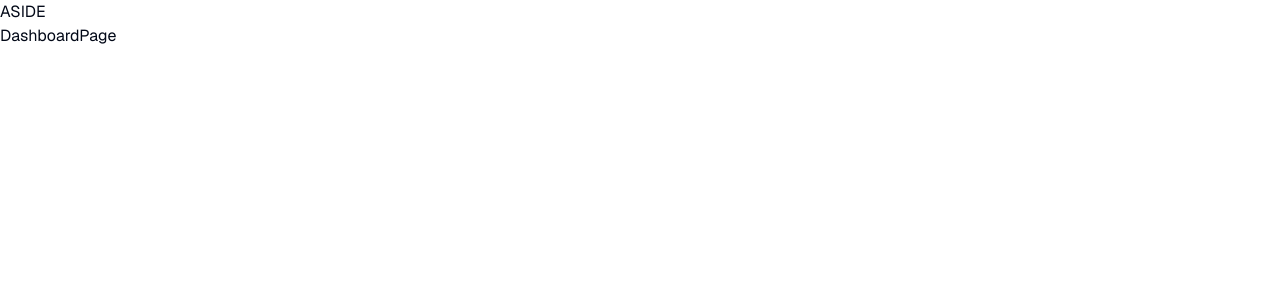
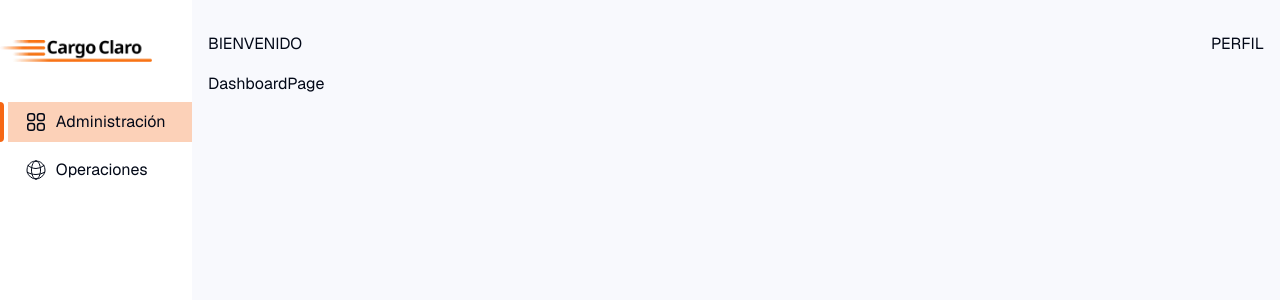
Before and after one commit to cargoclaro/glosa, a Next.js app: page /auth/dashboard in a window 1280 px wide. Shown: the top 300 px of the page. Built offline with nearby package versions, Linux system fonts and the light colour scheme.

Commit message:
[UPDATE] sidebar

```diff
--- /dev/null
+++ b/app/auth/components/Header.tsx
@@ -0,0 +1,14 @@
+const Header = () => {
+  return (
+    <header className="w-full sticky top-0 z-30 bg-[#f8f9fd]">
+      <nav className="py-4">
+        <ul className="w-full flex justify-between items-center gap-4">
+          <li>BIENVENIDO</li>
+          <li>PERFIL</li>
+        </ul>
+      </nav>
+    </header>
+  );
+};
+
+export default Header;
--- /dev/null
+++ b/app/auth/components/Sidebar.tsx
@@ -0,0 +1,66 @@
+"use client";
+
+import Link from "next/link";
+import Image from "next/image";
+import { cn } from "@/app/utils/cn";
+import { usePathname } from "next/navigation";
+import { GlobeAlt, Square2x2 } from "@/public/icons";
+
+const Sidebar = () => {
+  return (
+    <aside className="fixed top-0 w-48 h-screen transition-transform -translate-x-full sm:translate-x-0 bg-white">
+      <div className="h-full overflow-y-auto">
+        <div className="size-auto my-10 pr-10">
+          <Image
+            src="/logo.webp"
+            alt="Cargo Claro Logo"
+            width={100}
+            height={100}
+            className="size-full"
+          />
+        </div>
+        <ul className="space-y-2">
+          <li>
+            <LinkComp to="/auth/dashboard" span="Administración" icon="home" />
+          </li>
+          <li>
+            <LinkComp to="/auth/gloss" span="Operaciones" icon="globe" />
+          </li>
+        </ul>
+      </div>
+    </aside>
+  );
+};
+
+export default Sidebar;
+
+interface ILinkComp {
+  to: string;
+  span: string;
+  icon: string;
+}
+
+const LinkComp = ({ to, span, icon }: ILinkComp) => {
+  const pathname = usePathname();
+  const isActive = pathname.startsWith(to);
+
+  return (
+    <Link href={to} className="flex group gap-1">
+      <div
+        className={cn(
+          "w-1 h-auto group-hover:bg-cargoClaroOrange rounded-e-3xl",
+          isActive && "bg-cargoClaroOrange"
+        )}
+      />
+      <div
+        className={cn(
+          "w-full flex gap-2 py-2 px-4 group-hover:bg-cargoClaroOrange/30",
+          isActive && "bg-cargoClaroOrange/30"
+        )}
+      >
+        {icon === "home" ? <Square2x2 /> : <GlobeAlt strokeWidth={1} />}
+        <span>{span}</span>
+      </div>
+    </Link>
+  );
+};
--- /dev/null
+++ b/app/auth/components/index.ts
@@ -0,0 +1,4 @@
+import Header from "./Header";
+import Sidebar from "./Sidebar";
+
+export { Header, Sidebar };
--- a/app/auth/dashboard/page.tsx
+++ b/app/auth/dashboard/page.tsx
@@ -1,5 +1,5 @@
 const DashboardPage = () => {
-  return <div>DashboardPage</div>;
+  return <div className="h-[2000px]">DashboardPage</div>;
 };
 
 export default DashboardPage;
--- a/app/auth/layout.tsx
+++ b/app/auth/layout.tsx
@@ -1,9 +1,14 @@
+import { Header, Sidebar } from "./components";
+
 const AuthLayout = ({ children }: { children: React.ReactNode }) => {
   return (
-    <div>
-      ASIDE
-      {children}
-    </div>
+    <>
+      <Sidebar />
+      <article className="bg-[#f8f9fd] min-h-screen md:ml-48 p-4">
+        <Header />
+        {children}
+      </article>
+    </>
   );
 };
 
--- a/app/services/user/controller.ts
+++ b/app/services/user/controller.ts
@@ -3,7 +3,7 @@
 import bcrypt from "bcrypt";
 import { create, read } from "./model";
 import { validateSchema } from "./schema";
-import { redirect } from "next/navigation";
+// import { redirect } from "next/navigation";
 import { createUserSession } from "../auth";
 import type { IUser } from "@/app/interfaces";
 
@@ -36,6 +36,9 @@ export async function login(formData: FormData) {
     }
 
     await createUserSession(user.id);
+    return {
+      success: true,
+    };
   } catch (error) {
     console.error(error);
     return {
@@ -43,7 +46,6 @@ export async function login(formData: FormData) {
       message: "Ocurrió un error interno",
     };
   }
-  redirect("/auth/dashboard");
 }
 
 export async function register(formData: FormData) {
@@ -86,6 +88,9 @@ export async function register(formData: FormData) {
 
     const newUser = await create({ data });
     await createUserSession(newUser.id);
+    return {
+      success: true,
+    };
   } catch (error) {
     console.error(error);
     return {
@@ -93,5 +98,4 @@ export async function register(formData: FormData) {
       message: "Ocurrió un error interno",
     };
   }
-  redirect("/auth/dashboard");
 }
--- a/app/sign-in/components/Form.tsx
+++ b/app/sign-in/components/Form.tsx
@@ -21,7 +21,7 @@ const Form = () => {
     const formData = new FormData(event.currentTarget);
     const res = await login(formData);
     if (res && res.success) {
-      console.log("Success");
+      window.location.href = "/auth/dashboard";
     } else {
       setResponse(res);
     }
--- /dev/null
+++ b/public/icons/GlobeAlt.tsx
@@ -0,0 +1,27 @@
+import { cn } from "@/app/utils/cn";
+import type { IGenericIcon } from "@/app/interfaces";
+
+const GlobeAlt = ({
+  size = "size-6",
+  customClass = "",
+  strokeWidth = 1.5,
+}: IGenericIcon) => {
+  return (
+    <svg
+      xmlns="http://www.w3.org/2000/svg"
+      fill="none"
+      viewBox="0 0 24 24"
+      strokeWidth={strokeWidth}
+      stroke="currentColor"
+      className={cn(size, customClass)}
+    >
+      <path
+        strokeLinecap="round"
+        strokeLinejoin="round"
+        d="M12 21a9.004 9.004 0 0 0 8.716-6.747M12 21a9.004 9.004 0 0 1-8.716-6.747M12 21c2.485 0 4.5-4.03 4.5-9S14.485 3 12 3m0 18c-2.485 0-4.5-4.03-4.5-9S9.515 3 12 3m0 0a8.997 8.997 0 0 1 7.843 4.582M12 3a8.997 8.997 0 0 0-7.843 4.582m15.686 0A11.953 11.953 0 0 1 12 10.5c-2.998 0-5.74-1.1-7.843-2.918m15.686 0A8.959 8.959 0 0 1 21 12c0 .778-.099 1.533-.284 2.253m0 0A17.919 17.919 0 0 1 12 16.5c-3.162 0-6.133-.815-8.716-2.247m0 0A9.015 9.015 0 0 1 3 12c0-1.605.42-3.113 1.157-4.418"
+      />
+    </svg>
+  );
+};
+
+export default GlobeAlt;
--- /dev/null
+++ b/public/icons/Square2x2.tsx
@@ -0,0 +1,27 @@
+import { cn } from "@/app/utils/cn";
+import type { IGenericIcon } from "@/app/interfaces";
+
+const Square2x2 = ({
+  size = "size-6",
+  customClass = "",
+  strokeWidth = 1.5,
+}: IGenericIcon) => {
+  return (
+    <svg
+      xmlns="http://www.w3.org/2000/svg"
+      fill="none"
+      viewBox="0 0 24 24"
+      strokeWidth={strokeWidth}
+      stroke="currentColor"
+      className={cn(size, customClass)}
+    >
+      <path
+        strokeLinecap="round"
+        strokeLinejoin="round"
+        d="M3.75 6A2.25 2.25 0 0 1 6 3.75h2.25A2.25 2.25 0 0 1 10.5 6v2.25a2.25 2.25 0 0 1-2.25 2.25H6a2.25 2.25 0 0 1-2.25-2.25V6ZM3.75 15.75A2.25 2.25 0 0 1 6 13.5h2.25a2.25 2.25 0 0 1 2.25 2.25V18a2.25 2.25 0 0 1-2.25 2.25H6A2.25 2.25 0 0 1 3.75 18v-2.25ZM13.5 6a2.25 2.25 0 0 1 2.25-2.25H18A2.25 2.25 0 0 1 20.25 6v2.25A2.25 2.25 0 0 1 18 10.5h-2.25a2.25 2.25 0 0 1-2.25-2.25V6ZM13.5 15.75a2.25 2.25 0 0 1 2.25-2.25H18a2.25 2.25 0 0 1 2.25 2.25V18A2.25 2.25 0 0 1 18 20.25h-2.25A2.25 2.25 0 0 1 13.5 18v-2.25Z"
+      />
+    </svg>
+  );
+};
+
+export default Square2x2;
--- a/public/icons/index.ts
+++ b/public/icons/index.ts
@@ -1,4 +1,6 @@
 import XBoxIcon from "./XBox";
 import TrashIcon from "./Trash";
+import GlobeAlt from "./GlobeAlt";
+import Square2x2 from "./Square2x2";
 
-export { XBoxIcon, TrashIcon };
+export { XBoxIcon, TrashIcon, GlobeAlt, Square2x2 };
```
Also changed, not shown: prisma/seed.ts (added, +27 -0 lines), public/icons/Bell.tsx (added, +27 -0 lines).
